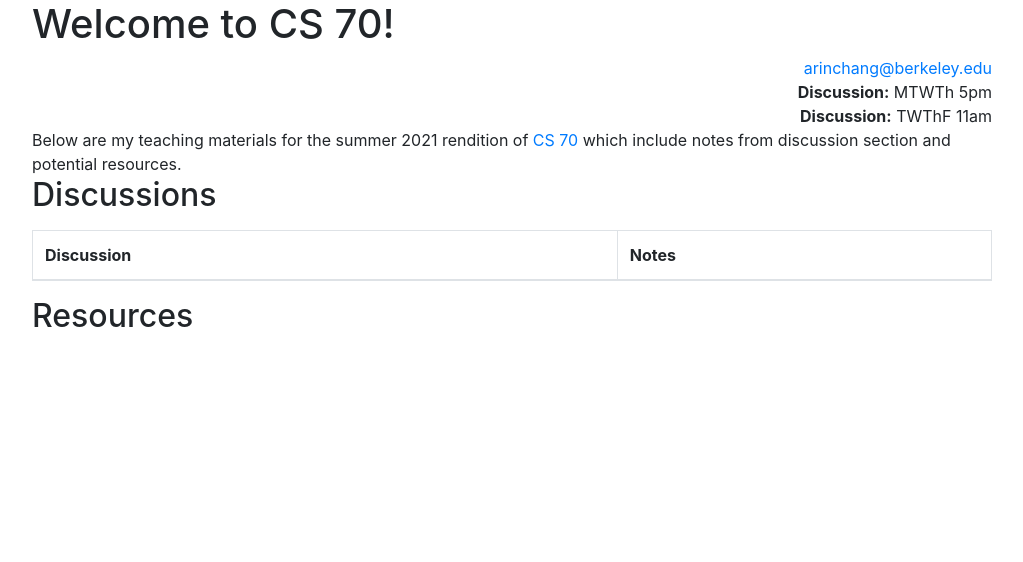
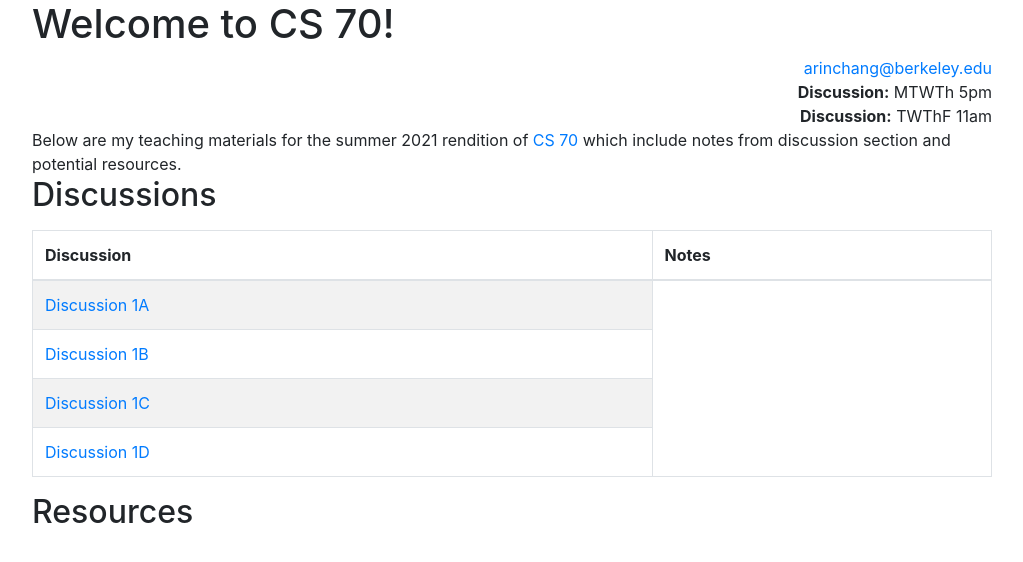
Before and after one commit to arinchang/arinchang.github.io, a React (Create React App) app: page / in a window 1280 px wide. Shown: the top 562 px of the page, without its empty margins (128-1151 px from the left). Built offline with nearby package versions, Linux system fonts and the light colour scheme.

Commit message:
add week 1 discussions

```diff
--- a/src/index.tsx
+++ b/src/index.tsx
@@ -40,8 +40,20 @@ ReactDOM.render(
           </thead>
           <tbody>
             <tr>
-              {/* <td>{<a href="https://www.eecs70.org/static/notes/n0.pdf" target="_blank" rel="noopener noreferrer">Note 0</a>}</td>
-              <td>Note</td> */}
+              <td>{<a href="https://www.eecs70.org/static/discussions/dis01a.pdf" target="_blank" rel="noopener noreferrer">Discussion 1A</a>}</td>
+              {/* <td>Note</td>  */}
+            </tr>
+            <tr>
+              <td>{<a href="https://www.eecs70.org/static/discussions/dis01b.pdf" target="_blank" rel="noopener noreferrer">Discussion 1B</a>}</td>
+              {/* <td>Note</td>  */}
+            </tr>
+            <tr>
+              <td>{<a href="https://www.eecs70.org/static/discussions/dis01c.pdf" target="_blank" rel="noopener noreferrer">Discussion 1C</a>}</td>
+              {/* <td>Note</td>  */}
+            </tr>
+            <tr>
+              <td>{<a href="https://www.eecs70.org/static/discussions/dis01d.pdf" target="_blank" rel="noopener noreferrer">Discussion 1D</a>}</td>
+              {/* <td>Note</td>  */}
             </tr>
           </tbody>
         </Table>
```
